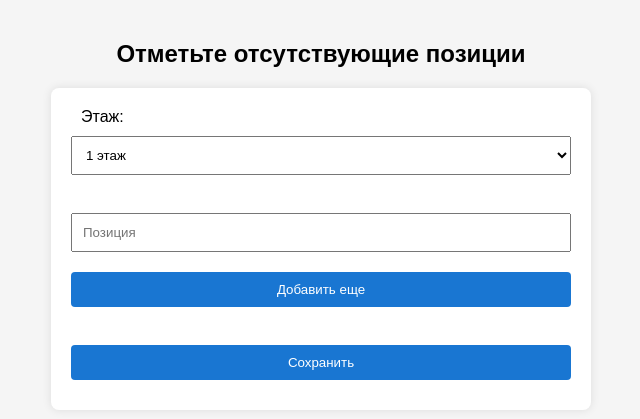
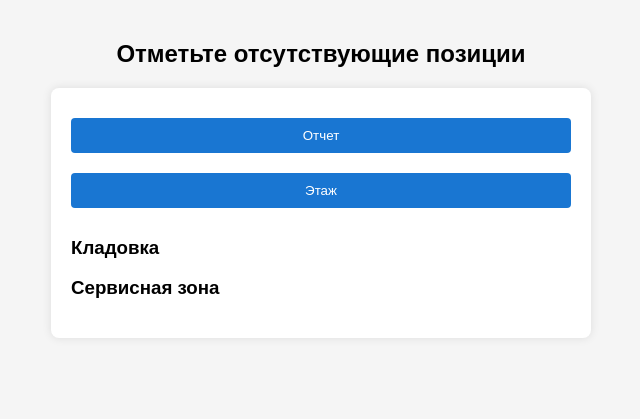
Before and after one commit to IVKovalev/app_project_hospitality, a Flask app: page / in a window 1280 px wide. Shown: the top 419 px of the page, without its empty margins (319-959 px from the left). Run offline with Flask 3, Linux system fonts and the light colour scheme.

Commit message:
Add files via upload

```diff
--- a/templates/form.html
+++ b/templates/form.html
@@ -1,19 +1,12 @@
-<!-- templates/form.html -->
 <!DOCTYPE html>
 <html>
 <head>
     <title>Форма</title>
-
-    <!-- Это тег для адаптивного масштаба, что бы менялся под размер экрана на котором просматривается форма -->
     <meta name="viewport" content="width=device-width, initial-scale=1.0">
-
-     <!-- PWA иконки, что бы на рабочем столе смартфона был ярлычок с моим логотипом -->
     <link rel="manifest" href="/static/manifest.json">
     <link rel="icon" type="image/png" sizes="192x192" href="/static/icons/icon-192.png">
     <link rel="apple-touch-icon" href="/static/icons/icon-192.png">
     <meta name="theme-color" content="#1976d2">
-
-    <!-- Добавил адаптивный CSS прямо в <head>, все между <style>, можно экспериментировать -->
     <style>
         body {
             font-family: Arial, sans-serif;
@@ -35,14 +28,14 @@
             box-shadow: 0 0 10px rgba(0, 0, 0, 0.1);
         }
 
-        label, select, input[type="text"], input[type="submit"], button {
+        .button, select, input[type="submit"] {
             width: 100%;
             margin: 10px 0;
             padding: 10px;
             box-sizing: border-box;
         }
 
-        button, input[type="submit"] {
+        .button, input[type="submit"] {
             background-color: #1976d2;
             color: white;
             border: none;
@@ -50,49 +43,84 @@
             cursor: pointer;
         }
 
-        button:hover, input[type="submit"]:hover {
+        .button:hover, input[type="submit"]:hover {
             background-color: #125ca1;
         }
 
-        @media (max-width: 600px) {
-            form {
-                padding: 15px;
-            }
-
-            button, input[type="submit"] {
-                font-size: 16px;
-            }
+        .hidden {
+            display: none;
         }
     </style>
+    <script>
+        const positionsOptions = ['Опция 1', 'Опция 2', 'Опция 3'];
 
-    <script>
-    function addPositionField() {
-        const container = document.getElementById("positions");
-        const input = document.createElement("input");
-        input.type = "text";
-        input.name = "position";
-        input.placeholder = "Позиция";
-        container.appendChild(document.createElement("br"));
-        container.appendChild(input);
-    }
+		function updateFloor(select) {
+			const button = document.getElementById('floorButton');
+			button.textContent = 'Этаж ' + select.value;
+			select.classList.add('hidden');
+			showPositionFields();
+		}
+
+		function showPositionFields() {
+			document.getElementById('positions').innerHTML = '';
+			document.getElementById('serviceZonePositions').innerHTML = '';
+			addPositionField('positions', 'position_pantry');
+			addPositionField('serviceZonePositions', 'position_service');
+			document.getElementById('addPositionBtn').style.display = 'block';
+			document.getElementById('addServiceZonePositionBtn').style.display = 'block';
+			document.getElementById('submitBtn').style.display = 'block';
+		}
+
+		function addPositionField(containerId, fieldName) {
+			const container = document.getElementById(containerId);
+			const selectedOptions = Array.from(container.querySelectorAll('select')).map(select => select.value);
+			const select = document.createElement("select");
+			select.name = fieldName;
+
+			const placeholderOption = document.createElement("option");
+			placeholderOption.value = "";
+			placeholderOption.text = "Choose a position...";
+			placeholderOption.disabled = true;
+			placeholderOption.selected = true;
+			select.add(placeholderOption);
+
+			positionsOptions.forEach(option => {
+				if (!selectedOptions.includes(option)) {
+					const opt = document.createElement("option");
+					opt.value = option;
+					opt.text = option;
+					select.add(opt);
+				}
+			});
+
+			container.appendChild(document.createElement("br"));
+			container.appendChild(select);
+		}
     </script>
 </head>
 <body>
     <h2>Отметьте отсутствующие позиции</h2>
     <form method="POST" action="/submit">
-        <label>Этаж:</label>
-        <select name="floor">
-            <option value="1">1 этаж</option>
-            <option value="2">2 этаж</option>
-            <option value="3">3 этаж</option>
+
+        <button type="button" onclick="window.location.href='/report'" class="button">Отчет</button>
+
+        <button type="button" id="floorButton" class="button" onclick="document.getElementById('floorSelect').classList.toggle('hidden')">Этаж</button>
+        <select id="floorSelect" name="floor" class="hidden" onchange="updateFloor(this)">
+            <option value="">Выберите этаж</option>
+            {% for floor in floors %}
+                <option value="{{ floor }}">{{ floor }} этаж</option>
+            {% endfor %}
         </select>
-        <br><br>
-        <div id="positions">
-            <input type="text" name="position" placeholder="Позиция">
-        </div>
-        <button type="button" onclick="addPositionField()">Добавить еще</button>
-        <br><br>
-        <input type="submit" value="Сохранить">
+
+        <h3>Кладовка</h3>
+        <div id="positions"></div>
+        <button type="button" id="addPositionBtn" class="button hidden" onclick="addPositionField('positions', 'position_pantry')">Добавить позицию</button>
+
+        <h3>Сервисная зона</h3>
+        <div id="serviceZonePositions"></div>
+        <button type="button" id="addServiceZonePositionBtn" class="button hidden" onclick="addPositionField('serviceZonePositions', 'position_service')">Добавить позицию</button>
+
+        <input type="submit" id="submitBtn" value="Сохранить" style="display:none;">
     </form>
 </body>
 </html>
```
Also changed, not shown: templates/report.html (+10 -2 lines).
